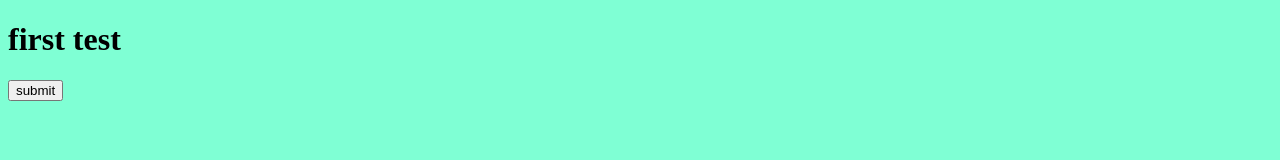
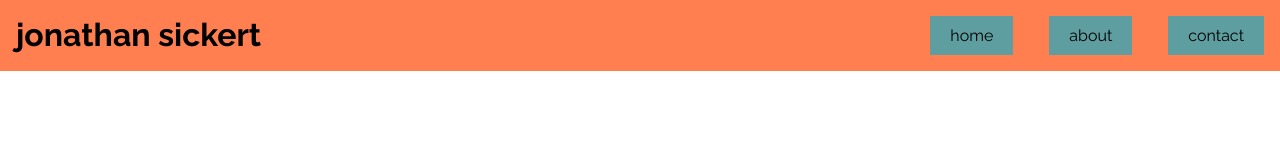
Before and after one commit to jonnyS2002/jonnys2002.github.io, a plain HTML site: page index.html in a window 1280 px wide. Drawn offline with Linux system fonts and the light colour scheme.

Commit message:
first upload

```diff
--- a/index.html
+++ b/index.html
@@ -4,11 +4,25 @@
     <meta charset="UTF-8">
     <meta http-equiv="X-UA-Compatible" content="IE=edge">
     <meta name="viewport" content="width=device-width, initial-scale=1.0">
+    <link rel="stylesheet" href="style.css">
     <title>sickert-jonathan</title>
 </head>
-<body style="background-color: aquamarine;">
-    <h1>first test</h1>
-    <button>submit</button>
-
+<body>
+    <header>
+        <h1 class="title">jonathan sickert</h1>
+        <nav>
+            <ul>
+                <li><a href="#">
+                    <button class="nav-button">home</button>
+                </a></li>
+                <li><a href="#">
+                    <button class="nav-button">about</button>
+                </a></li>
+                <li><a href="#">
+                    <button class="nav-button">contact</button>
+                </a></li>
+            </ul>
+        </nav>
+    </header>
 </body>
 </html>
--- a/style.css
+++ b/style.css
@@ -0,0 +1,34 @@
+@import url('https://fonts.googleapis.com/css2?family=Raleway:wght@100;400;700&display=swap');
+*{
+    margin: 0;
+    padding:0;
+    border: 0;
+}
+
+header{
+    display: flex;
+    align-content:center;
+    justify-content: space-between;
+    background-color: coral;
+}
+nav li{
+    display: inline-block;
+    list-style: none;
+}
+
+.title{
+    font-size: 2em;
+    margin: 1rem;
+    font-family: 'Raleway', sans-serif;
+}
+.nav-button{
+    margin: 1rem;
+    font-size: 1em;
+    padding: 10px 20px;
+    background-color: cadetblue;
+    font-family: 'Raleway', sans-serif;
+    font-weight: 400;
+    }
+.nav-button:hover{
+    background-color: chartreuse;
+}
```
